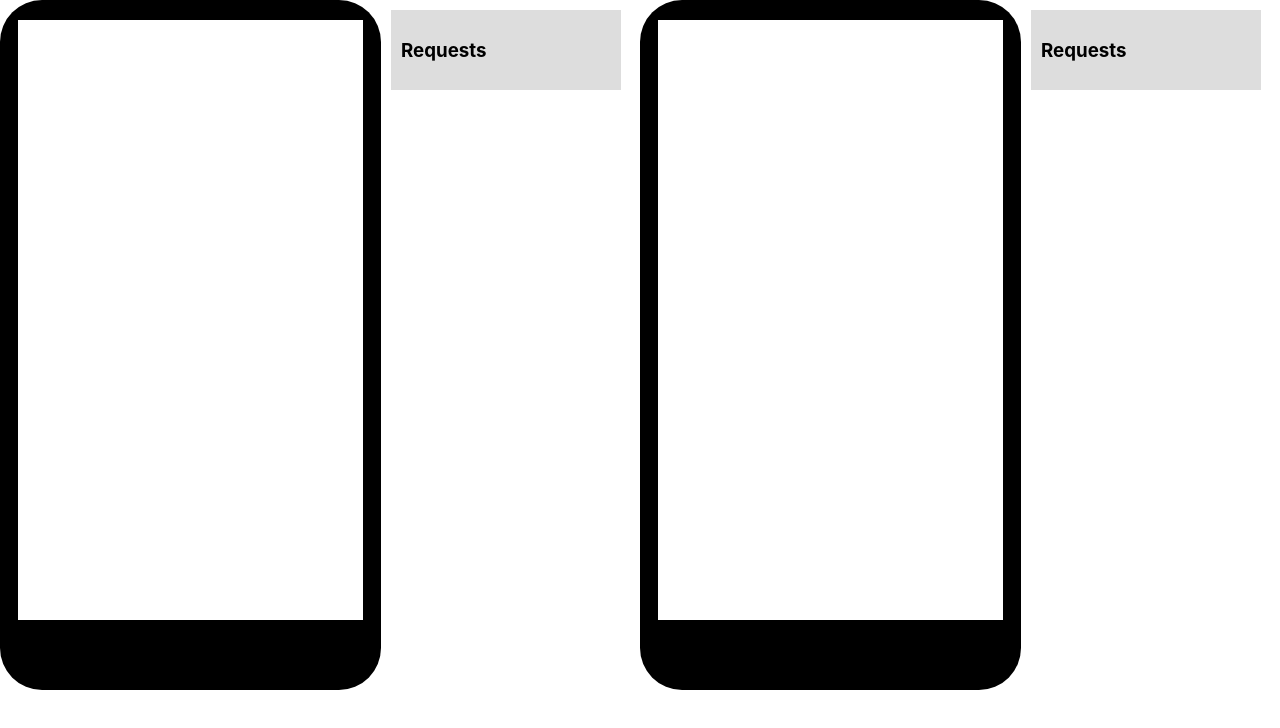
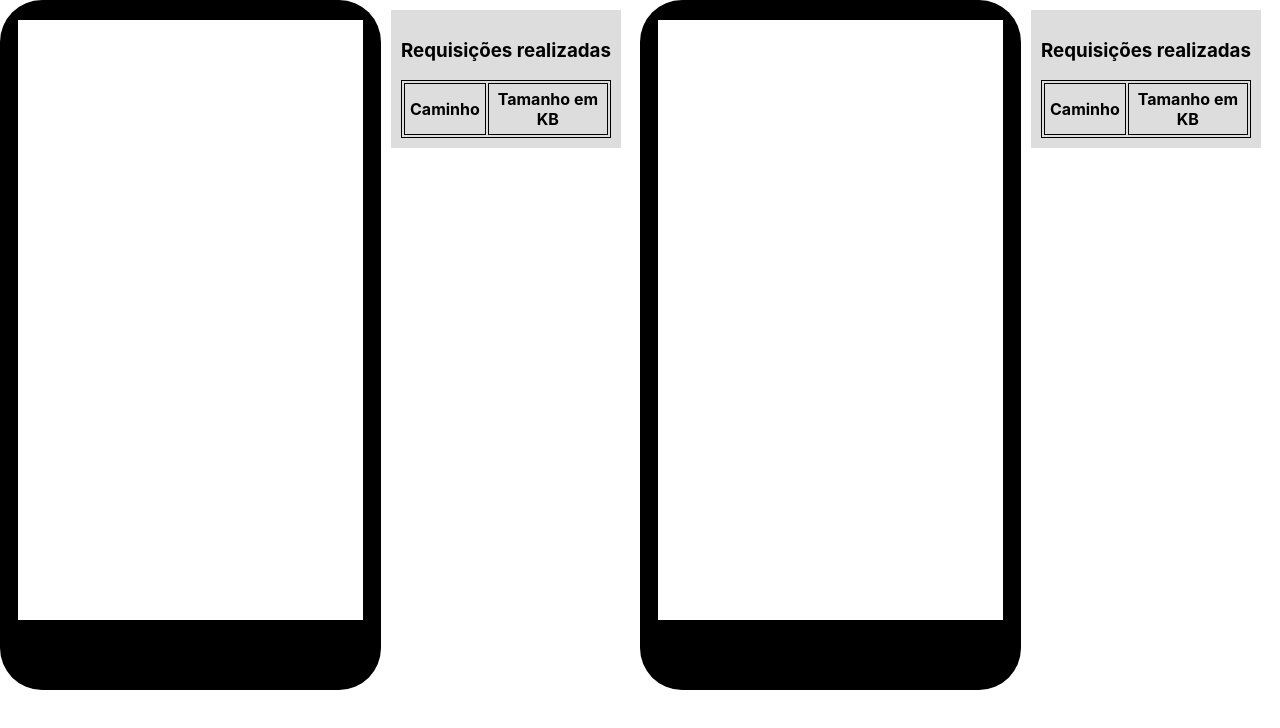
Before and after one commit to guieiras/graphql-demo, a React (Create React App) app: page / in a window 1280 px wide. Shown: the top 728 px of the page. Built offline with nearby package versions, Linux system fonts and the light colour scheme; the HTML template or start-up script is replaced by a standard one.

Commit message:
Added Requests base

```diff
--- a/src/components/DemoApp.jsx
+++ b/src/components/DemoApp.jsx
@@ -1,13 +1,21 @@
 import React, { Component } from 'react';
 import { Smartphone } from './Smartphone';
 import { Requests } from './Requests';
+import { observable } from 'mobx';
 
 export class DemoApp extends Component {
+  constructor(props) {
+    super(props);
+    this.state = observable({
+      requests: []
+    });
+  }
+
   render() {
     return (
       <div className="DemoApp">
         <Smartphone />
-        <Requests />
+        <Requests requests={this.state.requests} />
       </div>
     );
   }
--- a/src/components/Requests.css
+++ b/src/components/Requests.css
@@ -6,3 +6,12 @@
   width: calc(100% - 430px);
   padding: 10px;
 }
+
+.Requests > table {
+  border: 1px solid black;
+}
+
+.Requests th, td {
+  border: 1px solid black;
+  padding: 5px;
+}
--- a/src/components/Requests.jsx
+++ b/src/components/Requests.jsx
@@ -5,8 +5,15 @@ export class Requests extends Component {
   render() {
     return (
       <div className="Requests">
-        <h3>Requests</h3>
-
+        <h3>Requisições realizadas</h3>
+        <table>
+          <thead>
+            <tr>
+              <th>Caminho</th>
+              <th>Tamanho em KB</th>
+            </tr>
+          </thead>
+        </table>
       </div>
     );
   }
```
